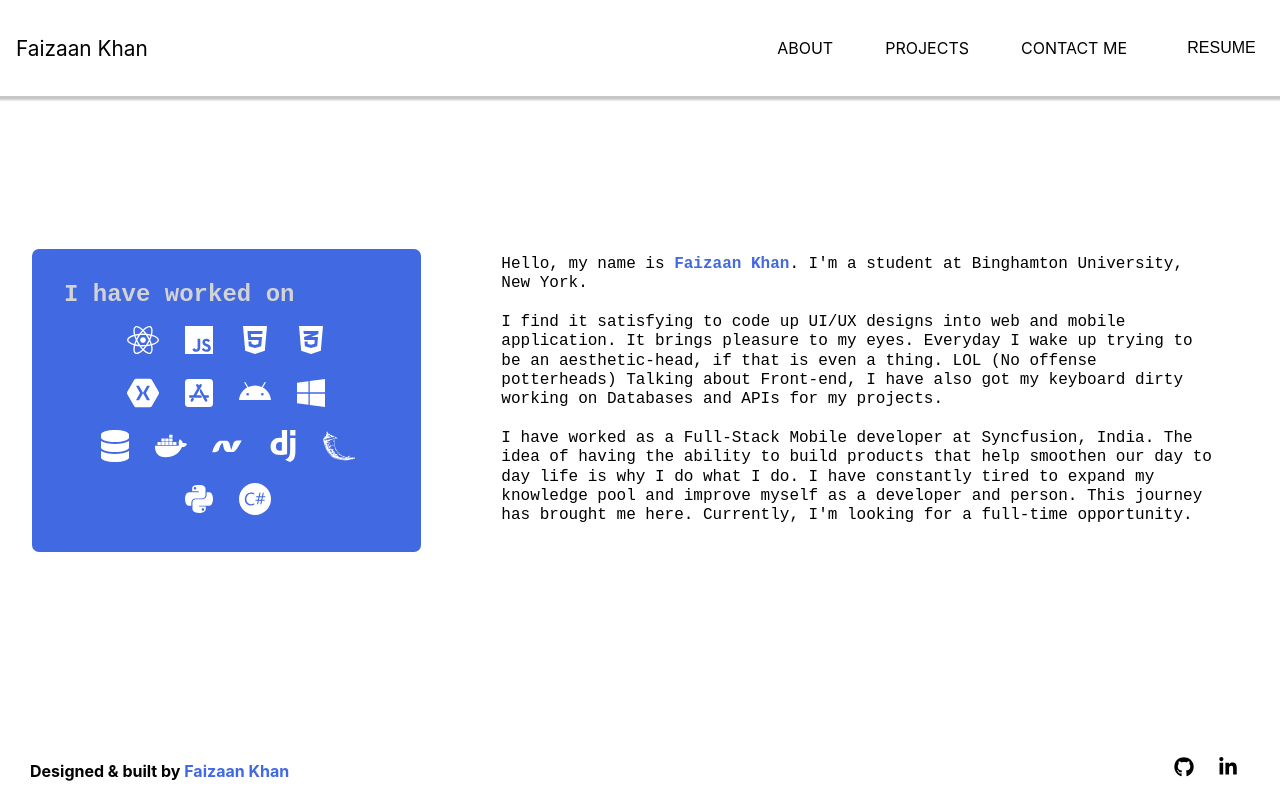
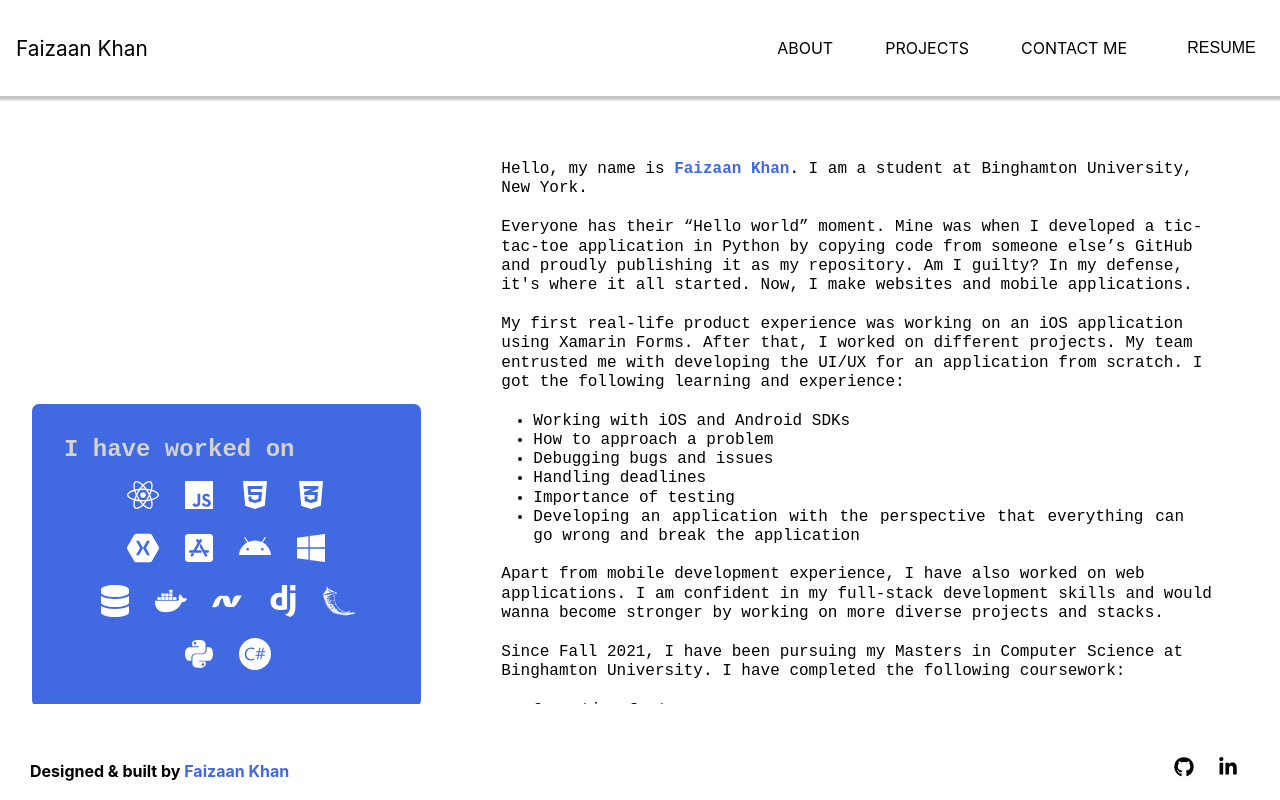
Before and after one commit to FaizaanKhan24/portfolio-website, a React (Create React App) app: page /about in a window 1280 px wide. Built offline with nearby package versions, Linux system fonts and the light colour scheme.

Commit message:
Updating website About page

```diff
--- a/package.json
+++ b/package.json
@@ -2,6 +2,7 @@
   "name": "portfolio-website",
   "version": "0.1.0",
   "private": true,
+  "homepage": "https://faizaankhan24.github.io/portfolio-website/",
   "dependencies": {
     "@testing-library/jest-dom": "^5.16.4",
     "@testing-library/react": "^13.3.0",
@@ -14,6 +15,8 @@
     "web-vitals": "^2.1.4"
   },
   "scripts": {
+    "predeploy": "npm run build",
+    "deploy": "gh-pages -d build",
     "start": "react-scripts start",
     "build": "react-scripts build",
     "test": "react-scripts test",
--- a/public/index.html
+++ b/public/index.html
@@ -4,10 +4,6 @@
     <meta charset="utf-8" />
     <meta name="viewport" content="width=device-width, initial-scale=1" />
     <meta name="theme-color" content="#000000" />
-    <meta
-      name="description"
-      content="Web site created using create-react-app"
-    />
     <!--
       manifest.json provides metadata used when your web app is installed on a
       user's mobile device or desktop. See https://developers.google.com/web/fundamentals/web-app-manifest/
@@ -22,7 +18,7 @@
       work correctly both with client-side routing and a non-root public URL.
       Learn how to configure a non-root public URL by running `npm run build`.
     -->
-    <title>React App</title>
+    <title>Faizaan Khan</title>
   </head>
   <body>
     <noscript>You need to enable JavaScript to run this app.</noscript>
--- a/src/components/About.css
+++ b/src/components/About.css
@@ -2,6 +2,7 @@
     height: 100%;
     width: 100%;
     display: grid;
+    overflow-y: scroll;
     margin: 2rem;
     padding: 0 2rem 2rem;
     grid-template-columns: 1fr 2fr;
@@ -22,6 +23,11 @@
 .about-me p{
     text-align: start;
     margin-bottom: 1.25rem;
+}
+
+.about-me ul{
+    text-align: justify;
+    padding: 0 2rem;
 }
 
 .technologies{
@@ -60,7 +66,8 @@
 
     .about-me{
         grid-row: 1;
-        font-size: 1.5rem;
+        font-size: 1rem;
+        padding: 1rem;
     }
 
     .technologies{
--- a/src/components/About.js
+++ b/src/components/About.js
@@ -54,11 +54,54 @@ function About(){
         </IconContext.Provider>
       </div>
       <div className='about-me'>
-        <div>
-        <p>Hello, my name is <span className='name-color'><b>Faizaan Khan</b></span>. I'm a student at Binghamton University, New York. </p>
-        <p>I find it satisfying to code up UI/UX designs into web and mobile application. It brings pleasure to my eyes. Everyday I wake up trying to be an aesthetic-head, if that is even a thing. LOL (No offense potterheads)
-        Talking about Front-end, I have also got my keyboard dirty working on Databases and APIs for my projects.</p>
-        <p>I have worked as a Full-Stack Mobile developer at Syncfusion, India. The idea of having the ability to build products that help smoothen our day to day life is why I do what I do. I have constantly tired to expand my knowledge pool and improve myself as a developer and person. This journey has brought me here. Currently, I'm looking for a full-time opportunity.</p>
+      <div>
+          {/* First Paragraph */}
+           <p>Hello, my name is <span className='name-color'><b>Faizaan Khan</b></span>. I am a student at Binghamton University, New York. </p>
+
+          {/* Second Paragraph */}
+          <p>Everyone has their “Hello world” moment. Mine was when I developed a tic-tac-toe application in Python by copying code from someone else’s GitHub and proudly publishing it as my repository. Am I guilty? In my defense, it's where it all started. Now, I make websites and mobile applications.</p>
+
+          {/* Third Paragraph */}
+          <p>My first real-life product experience was working on an iOS application using Xamarin Forms. After that, I worked on different projects. My team entrusted me with developing the UI/UX for an application from scratch. I got the following learning and experience:</p>
+
+          {/* Experience List */}
+          <div>
+            <ul>
+              <li>Working with iOS and Android SDKs</li>
+              <li>How to approach a problem</li>
+              <li>Debugging bugs and issues</li>
+              <li>Handling deadlines</li>
+              <li>Importance of testing</li>
+              <li>Developing an application with the perspective that everything can go wrong and break the application</li>
+            </ul>
+          </div>
+
+          <br/>
+
+          {/* Fourth Paragraph */}
+          <p>Apart from mobile development experience, I have also worked on web applications. I am confident in my full-stack development skills and would wanna become stronger by working on more diverse projects and stacks.</p>
+
+          {/* Fifth Paragraph */}
+          <p>Since Fall 2021, I have been pursuing my Masters in Computer Science at Binghamton University. I have completed the following coursework:</p>
+
+          {/* Course List */}
+          <div>
+            <ul>
+              <li>Operating Systems</li>
+              <li>Programming Languages</li>
+              <li>Machine Learning</li>
+              <li>Cloud Computing</li>
+              <li>Database Systems</li>
+              <li>Design and Analysis of Algorithms</li>
+              <li>Computer Architecture</li>
+              <li>Design Patterns</li>
+              <li>Introduction to Data Mining</li>
+            </ul>
+          </div>
+          <br/>
+
+          {/* Final Paragraph */}
+          <p>Currently, I am looking for a full-time opportunity in the field of Software Engineering.</p>
         </div>
       </div>
     </div>
--- a/src/components/Contact.js
+++ b/src/components/Contact.js
@@ -13,7 +13,7 @@ function Contact() {
         Hello, let's get in touch
       </h2>
       <div className='contact-body'>
-        <p>I'm open to have a chat on any interesting project ideas, technologies you wanna discuss, or just have a chat. My indox is available for you.</p>
+        <p>I'm open to have a chat on any interesting project ideas, technologies you wanna discuss, or just have a chat. My inbox is available for you.</p>
         <p>Currently, I'm looking for full-time opportunities.</p>
       </div>
       <div>
--- a/src/components/Navbar.js
+++ b/src/components/Navbar.js
@@ -9,7 +9,8 @@ function Navbar(){
     const openResume = () =>{
         //const resumeURL = 'https://drive.google.com/file/d/1-jE7Ko8jXQF6GnavCouWgHhYSfuM7zHU/view?usp=sharing';
         setIsOpen(false);
-        window.open(resumePDF, '_blank','noopener,noreferrer');
+        window.open(resumePDF);
+        // window.open(resumePDF, '_blank','noopener,noreferrer');
     }
 
     // Used to display the hamburger menu when in mobile mode
@@ -42,7 +43,7 @@ function Navbar(){
                 </li>
                 <li className='navigation-menu-item' onClick={openResume}>
                     <div>
-                    <button onClick={openResume} className='btn resume-btn' >
+                    <button className='btn resume-btn' >
                         <span>RESUME</span>
                     </button>
                     </div>
--- a/src/components/Projects.css
+++ b/src/components/Projects.css
@@ -81,7 +81,7 @@
 @media (max-width:768px){
     .projects{
         grid-template-columns: 1fr;
-        padding: 2.5rem 4rem;
+        padding: 2.5rem 2rem;
     }
 
     .project-description{
@@ -89,6 +89,6 @@
     }
 
     .project-details{
-        padding: 1rem 1.5rem;
+        padding: 1rem;
     }
 }
```
Also changed, not shown: public/manifest.json, 1 other file (tests, documents, lock files or other folders).
